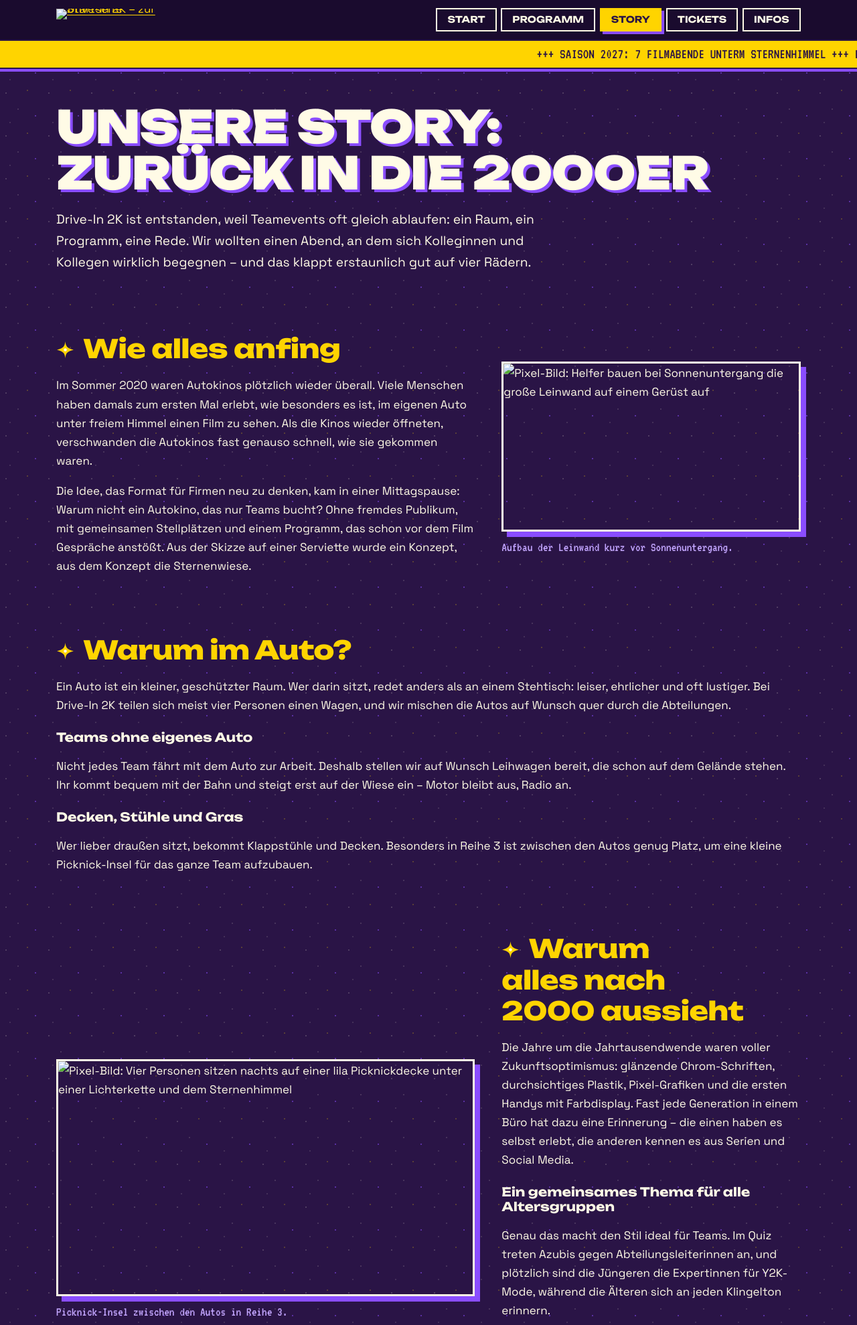
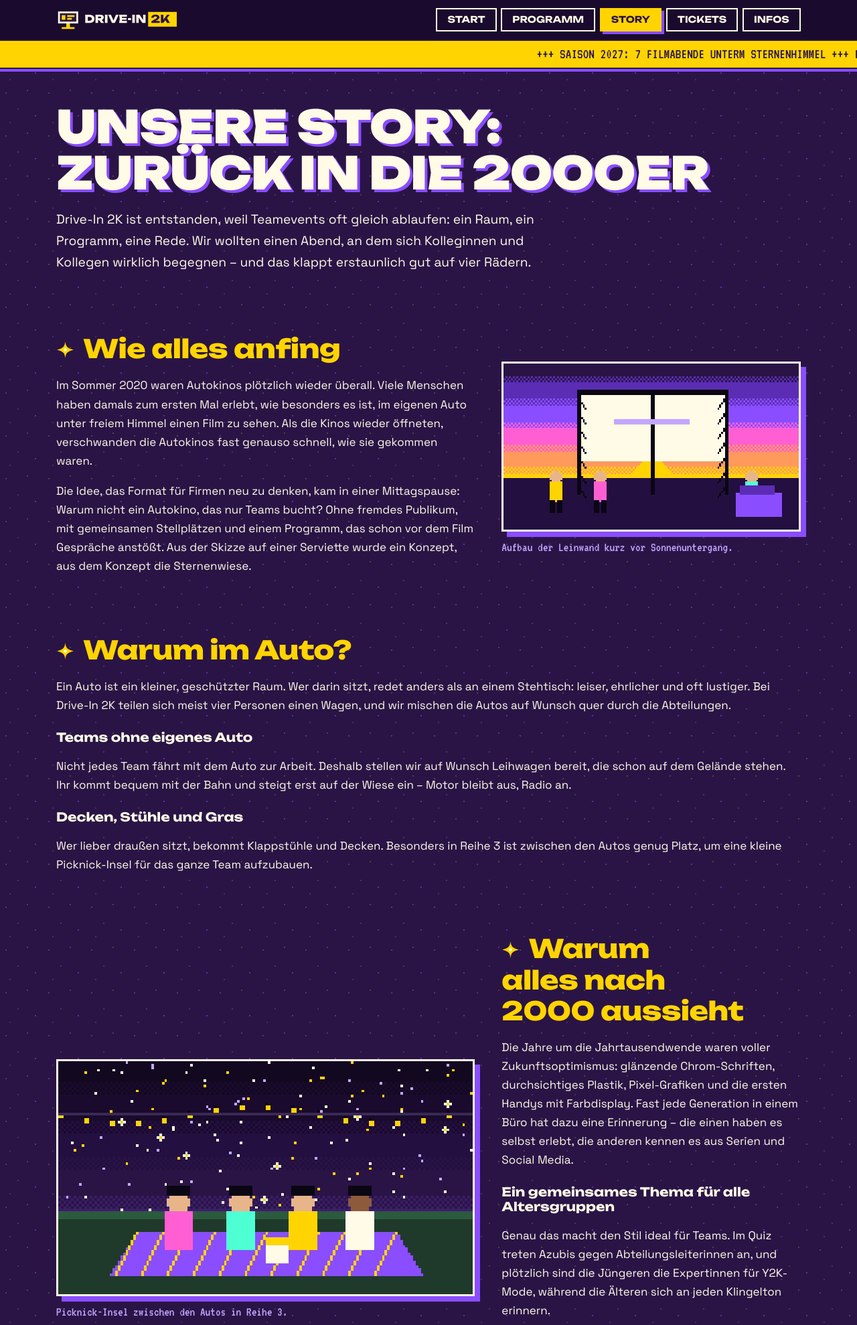
Before and after one commit to mariagrecul-arch/drive-in-2k, a plain HTML site: page story.html in a window 1280 px wide. Shown: the top 1979 px of the page at 67% size. Drawn offline with Linux system fonts and the light colour scheme.

Commit message:
Update story.html

```diff
--- a/story.html
+++ b/story.html
@@ -14,7 +14,7 @@
   <a class="skip" href="#inhalt">Zum Inhalt springen</a>
   <header class="kopf">
     <div class="kopf-innen">
-      <a class="logo" href="index.html"><img src="img/logo.svg" alt="Drive-In 2K – zur Startseite" width="264" height="48"></a>
+      <a class="logo" href="index.html"><img src="logo.svg" alt="Drive-In 2K – zur Startseite" width="264" height="48"></a>
       <nav class="hauptnav" aria-label="Hauptnavigation">
         <ul>
         <li><a href="index.html">Start</a></li>
@@ -40,7 +40,7 @@
         <p>Die Idee, das Format für Firmen neu zu denken, kam in einer Mittagspause: Warum nicht ein Autokino, das nur Teams bucht? Ohne fremdes Publikum, mit gemeinsamen Stellplätzen und einem Programm, das schon vor dem Film Gespräche anstößt. Aus der Skizze auf einer Serviette wurde ein Konzept, aus dem Konzept die Sternenwiese.</p>
       </div>
       <figure>
-        <img src="img/leinwand-aufbau.jpg" alt="Pixel-Bild: Helfer bauen bei Sonnenuntergang die große Leinwand auf einem Gerüst auf" width="960" height="540" loading="lazy">
+        <img src="leinwand-aufbau.jpg" alt="Pixel-Bild: Helfer bauen bei Sonnenuntergang die große Leinwand auf einem Gerüst auf" width="960" height="540" loading="lazy">
         <figcaption>Aufbau der Leinwand kurz vor Sonnenuntergang.</figcaption>
       </figure>
     </section>
@@ -56,7 +56,7 @@
 
     <section class="bereich zweispaltig" aria-labelledby="h-y2k">
       <figure>
-        <img src="img/team-picknick.jpg" alt="Pixel-Bild: Vier Personen sitzen nachts auf einer lila Picknickdecke unter einer Lichterkette und dem Sternenhimmel" width="960" height="540" loading="lazy">
+        <img src="team-picknick.jpg" alt="Pixel-Bild: Vier Personen sitzen nachts auf einer lila Picknickdecke unter einer Lichterkette und dem Sternenhimmel" width="960" height="540" loading="lazy">
         <figcaption>Picknick-Insel zwischen den Autos in Reihe 3.</figcaption>
       </figure>
       <div>
@@ -74,7 +74,7 @@
       <p>Ein Abend bei Drive-In 2K dauert gut vier Stunden. Am Anfang stehen die meisten noch in kleinen Grüppchen am Food-Truck. Spätestens beim Quiz rufen sich die Autos gegenseitig Antworten zu, und wenn der Film startet, wird es ruhig auf der Wiese – bis auf das Rascheln der Popcorntüten.</p>
       <p>Für uns ist ein Abend gelungen, wenn sich am nächsten Montag im Büro zwei Menschen über eine Filmszene unterhalten, die vorher kaum miteinander gesprochen haben.</p>
       <figure>
-        <img src="img/og-drive-in.jpg" alt="Pixel-Szene: Leinwand mit der Aufschrift Drive-In 2K, davor sechs bunte Autos unter dem Sternenhimmel" width="1200" height="630" loading="lazy">
+        <img src="og-drive-in.jpg" alt="Pixel-Szene: Leinwand mit der Aufschrift Drive-In 2K, davor sechs bunte Autos unter dem Sternenhimmel" width="1200" height="630" loading="lazy">
         <figcaption>So sieht die Sternenwiese an einem Filmabend aus.</figcaption>
       </figure>
     </section>
@@ -90,6 +90,6 @@
       </ul>
     </div>
   </footer>
-  <script src="js/main.js" defer></script>
+  <script src="main.js" defer></script>
 </body>
 </html>
```
